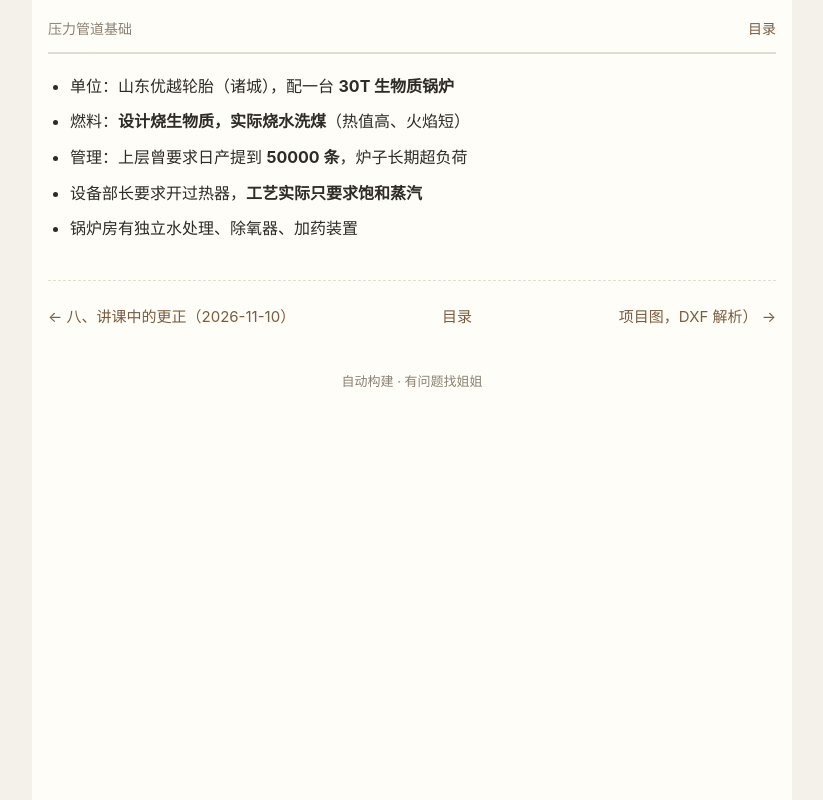
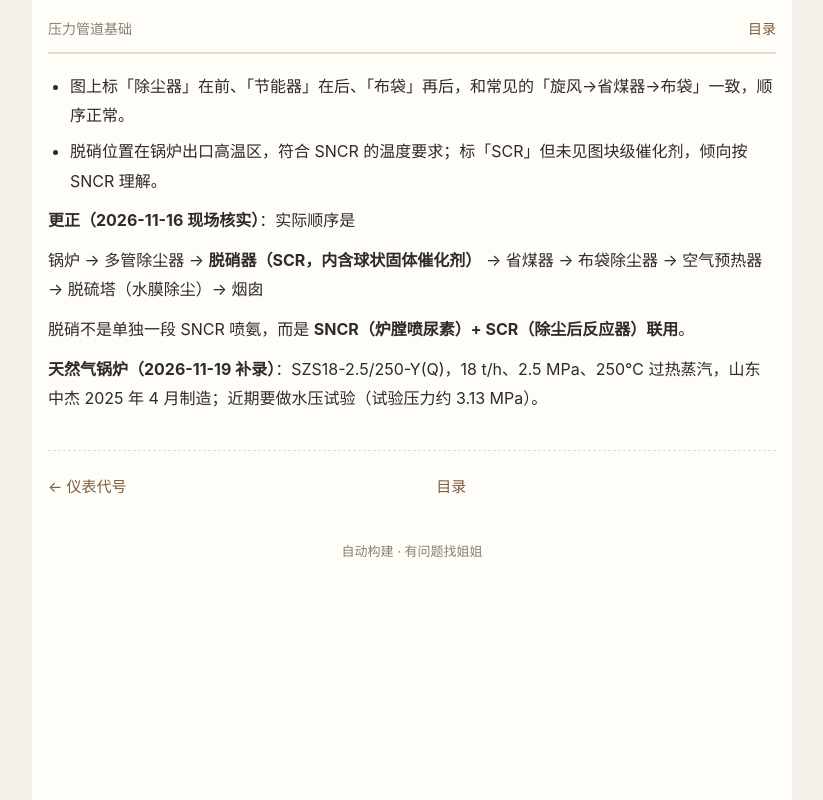
Before and after one commit to sanitiet/note, a plain HTML site: page s50.html in a window 1280 px wide. Shown: the whole page, without its empty margins (228-1051 px from the left). Drawn offline with Linux system fonts and the light colour scheme.

Commit message:
更新 s50.html

```diff
--- a/s50.html
+++ b/s50.html
@@ -1,8 +1,12 @@
 <!DOCTYPE html><html lang="zh-CN"><head><meta charset="utf-8">
 <meta name="viewport" content="width=device-width,initial-scale=1">
-<title>一、基本情况 · 压力管道基础</title><link rel="stylesheet" href="style.css"></head>
+<title>待核实的顺序 · 压力管道基础</title><link rel="stylesheet" href="style.css"></head>
 <body><div class="wrap">
 <div class="top"><span>压力管道基础</span><a href="index.html">目录</a></div>
-<ul><li>单位：山东优越轮胎（诸城），配一台 <b>30T 生物质锅炉</b></li><li>燃料：<b>设计烧生物质，实际烧水洗煤</b>（热值高、火焰短）</li><li>管理：上层曾要求日产提到 <b>50000 条</b>，炉子长期超负荷</li><li>设备部长要求开过热器，<b>工艺实际只要求饱和蒸汽</b></li><li>锅炉房有独立水处理、除氧器、加药装置</li></ul>
-<div class="nav"><a href="s49.html">← 八、讲课中的更正（2026-11-10）</a><a href="index.html">目录</a><a href="s51.html">项目图，DXF 解析） →</a></div>
+<ul><li>图上标「除尘器」在前、「节能器」在后、「布袋」再后，和常见的「旋风→省煤器→布袋」一致，顺序正常。</li><li>脱硝位置在锅炉出口高温区，符合 SNCR 的温度要求；标「SCR」但未见图块级催化剂，倾向按 SNCR 理解。</li></ul>
+<p><b>更正（2026-11-16 现场核实）</b>：实际顺序是</p>
+<p>锅炉 → 多管除尘器 → <b>脱硝器（SCR，内含球状固体催化剂）</b> → 省煤器 → 布袋除尘器 → 空气预热器 → 脱硫塔（水膜除尘）→ 烟囱</p>
+<p>脱硝不是单独一段 SNCR 喷氨，而是 <b>SNCR（炉膛喷尿素）+ SCR（除尘后反应器）联用</b>。</p>
+<p><b>天然气锅炉（2026-11-19 补录）</b>：SZS18-2.5/250-Y(Q)，18 t/h、2.5 MPa、250℃ 过热蒸汽，山东中杰 2025 年 4 月制造；近期要做水压试验（试验压力约 3.13 MPa）。</p>
+<div class="nav"><a href="s49.html">← 仪表代号</a><a href="index.html">目录</a><span></span></div>
 <footer>自动构建 · 有问题找姐姐</footer></div></body></html>
```
